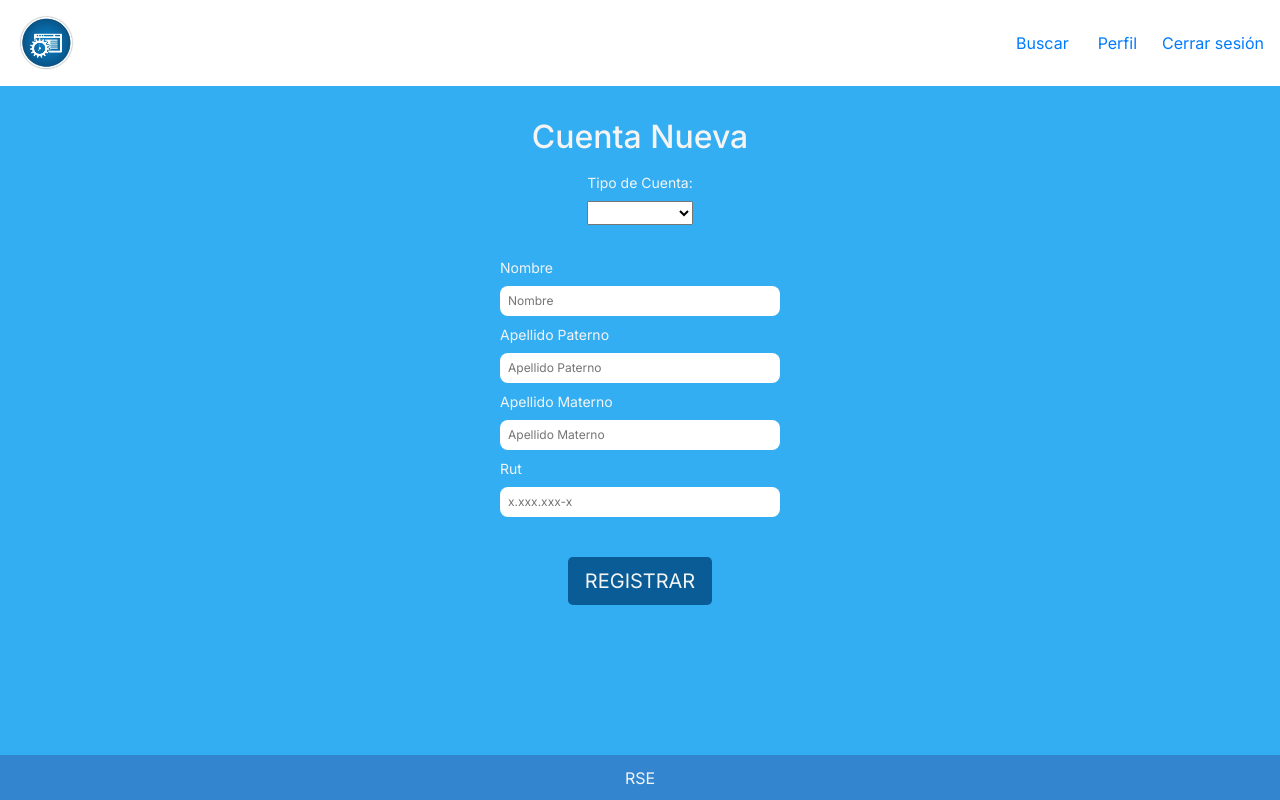
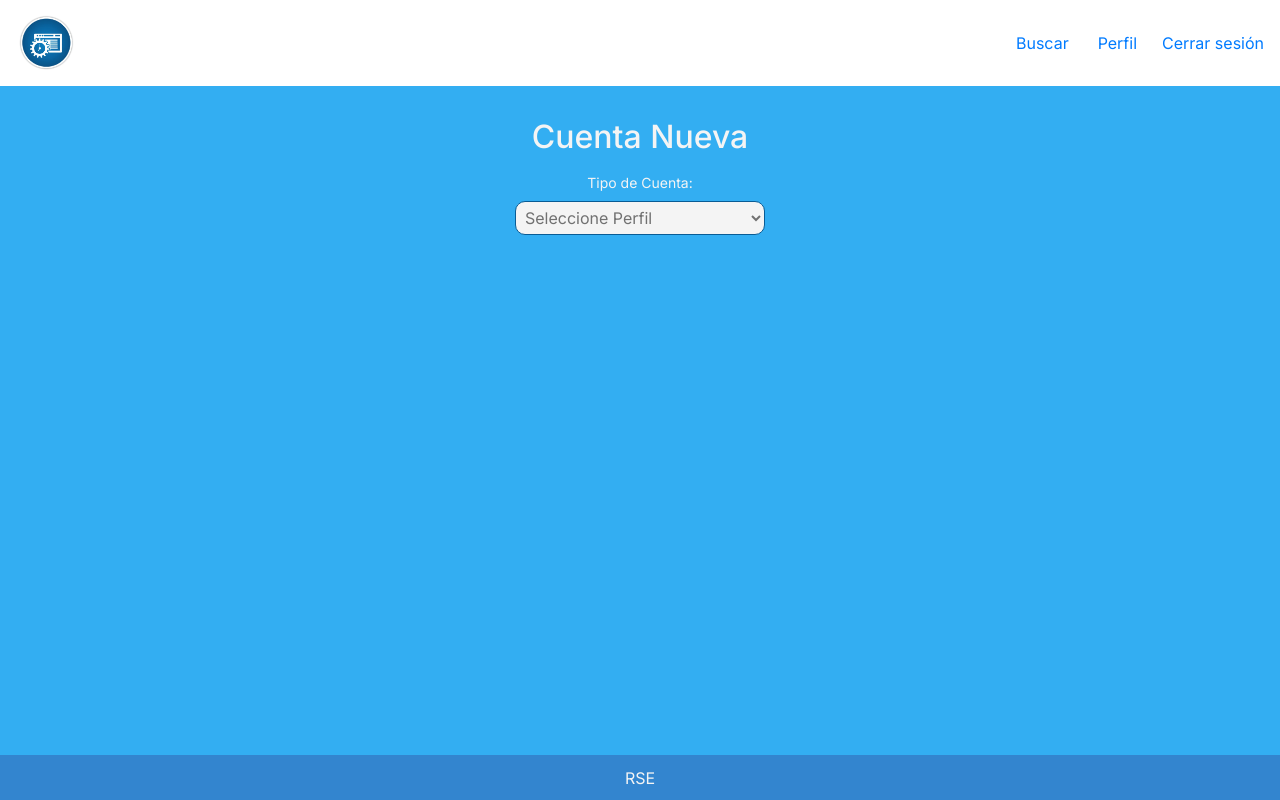
Before and after one commit to retiroseguro/retiroseguro, a Vue app: page /administrador/crearperfil in a window 1280 px wide. Built offline with nearby package versions, Linux system fonts and the light colour scheme.

Commit message:
mostrar y ocultar input crearperfil, cambio titulo editarperfil

```diff
--- a/src/views/Administrador/CrearPerfil.vue
+++ b/src/views/Administrador/CrearPerfil.vue
@@ -5,6 +5,7 @@
             <h2>Cuenta Nueva</h2>
                 <label class="edita_tipo_cuenta">Tipo de Cuenta:</label> <br>
                 <select v-model="cuenta" class="escribir">
+                    <option value="" hidden disabled>Seleccione Perfil</option>
                     <option  value="1">Profesor</option>
                     <option  value="2">Apoderado</option>
                     <option  value="3">Alumno</option>
@@ -13,7 +14,7 @@
 
         <br>
 
-    <form class="form">
+    <form v-if="cuenta != ''" class="form">
     <div>
         <label for="nombre" class="form_label">Nombre</label> <br />
         <input
@@ -133,13 +134,16 @@ components: {
     },
     data() {
         return {
-        cuenta: null,
+        cuenta: "",
         }
     }
 };
 </script>
 
 <style lang="scss">
+@import "@/assets/scss/tipografia.scss";
+@import "@/assets/scss/colores.scss";
+
 @media only screen and (min-width: 320px) {
 form {
     display: flex;
@@ -179,6 +183,15 @@ input {
 .curso_asignado {
     margin-right: 10.8rem;
 }
+select.escribir {
+        background: $blanco;
+        border: 1px solid $secundario;
+        border-radius: 10px 10px 10px 10px;
+        color: $gris;
+        font-size: 16px;
+        padding: 5px;
+        width:250px;
+    }
 }
 @media only screen and (min-width: 768px) {
 
--- a/src/views/Apoderado/Apoderado.vue
+++ b/src/views/Apoderado/Apoderado.vue
@@ -58,7 +58,7 @@
 
                 <div class="info_est">
                     <p>Nombre: <span>Javier Rojas Toledo</span></p>
-                    <p>RUT: <span>9.467.876--9</span></p>
+                    <p>RUT: <span>9.467.876-9</span></p>
                     <p>Teléfono: <span>+56 9 5784 7366</span></p>
                 </div>
                 <div class="editar">
--- a/src/views/Apoderado/EditarPerfil.vue
+++ b/src/views/Apoderado/EditarPerfil.vue
@@ -1,6 +1,6 @@
 <template>
 <div class="editarperfil">
-    <h2>Actualizacion de datos personales</h2>
+    <h2>Subir foto perfil</h2>
 
     <form class="form">
     <!-- datos fijos solo se cambia la foto -->
```
